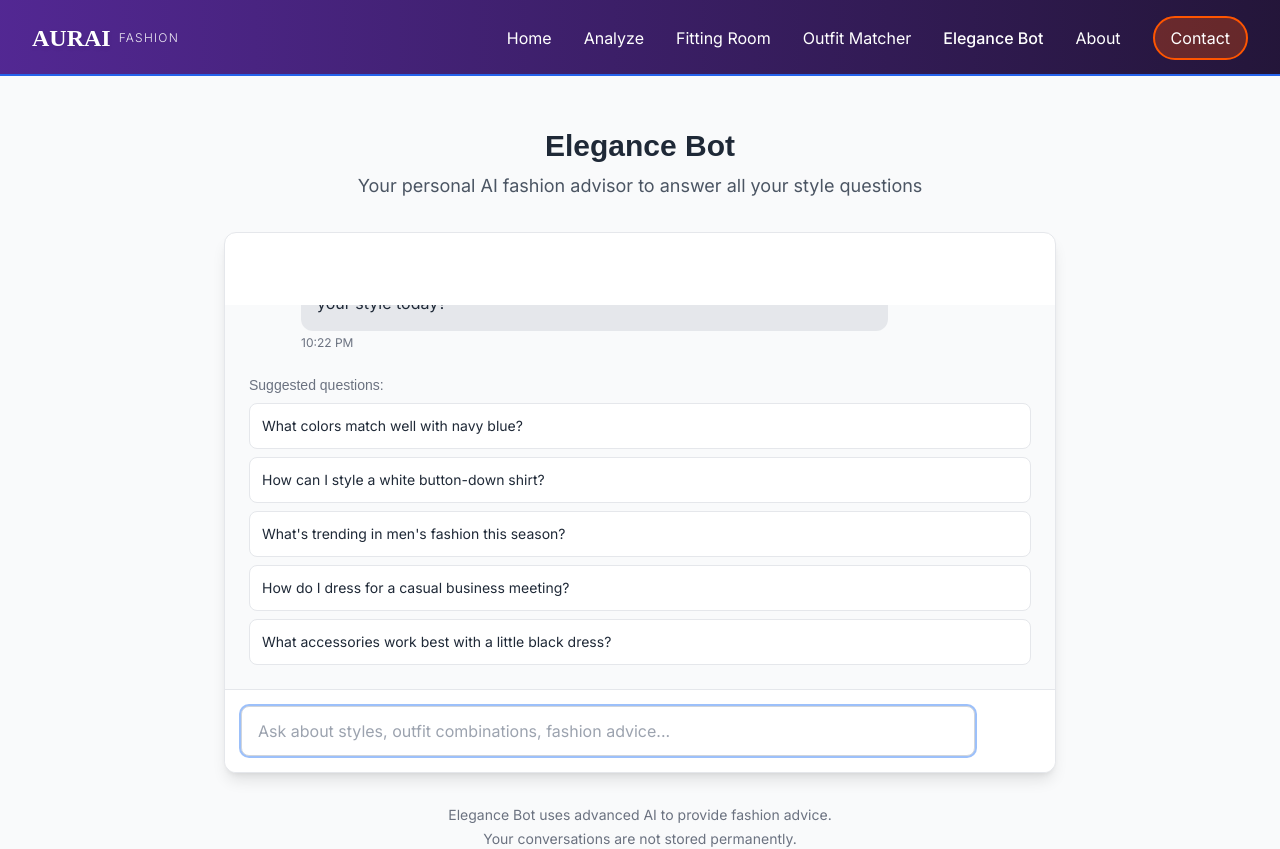
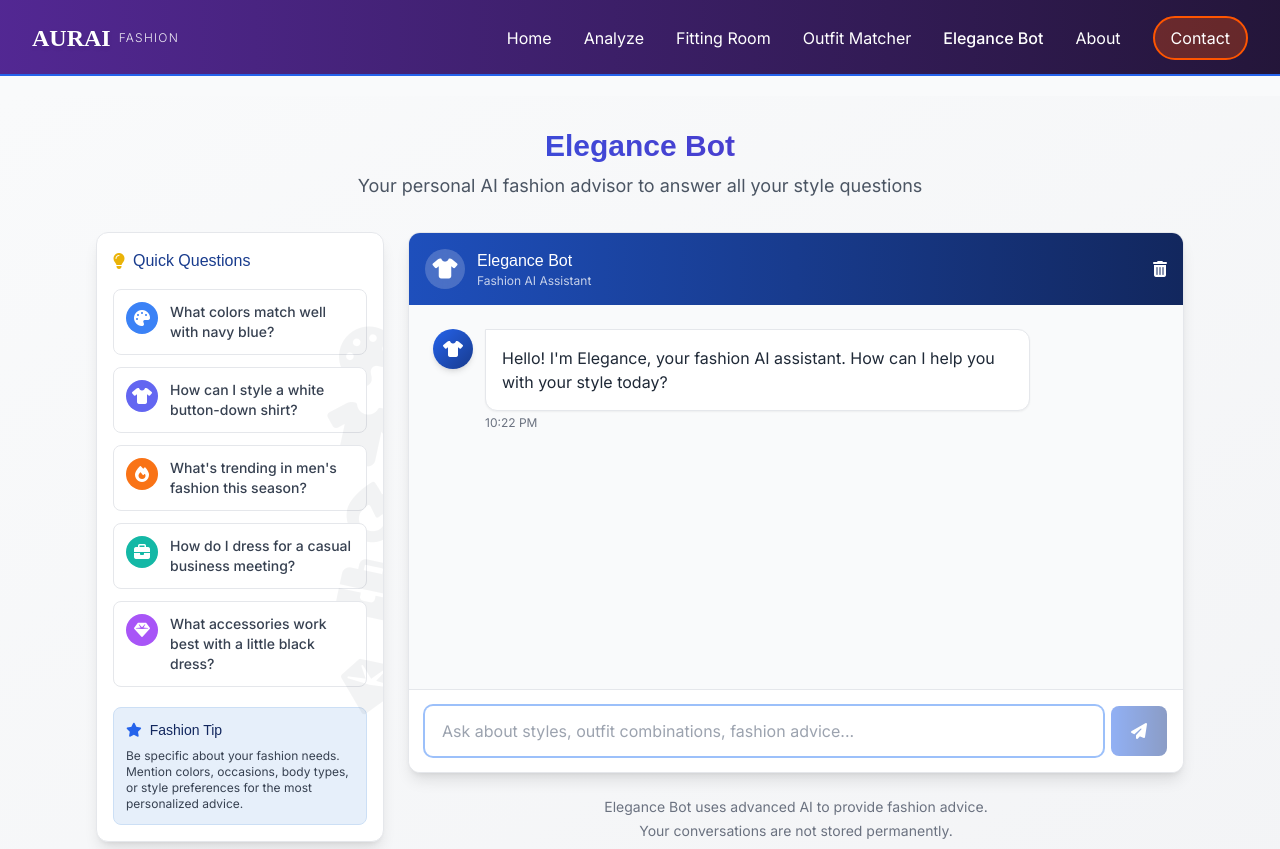
Before and after one commit to ZakariaLabban/ai-fashion-advisor, a React (Vite) app in the folder frontend/: page /chatbot in a window 1280 px wide. Shown: the top 849 px of the page. Built offline with nearby package versions, Linux system fonts and the light colour scheme.

Commit message:
fixed a bug in the Chatbot UI

```diff
--- a/frontend/src/pages/Chatbot.jsx
+++ b/frontend/src/pages/Chatbot.jsx
@@ -24,15 +24,41 @@ function Chatbot() {
   const [error, setError] = useState(null)
   const [sessionId, setSessionId] = useState('')
   const [showSuggestions, setShowSuggestions] = useState(true)
+  const [activeSuggestion, setActiveSuggestion] = useState(null)
   const messagesEndRef = useRef(null)
   const inputRef = useRef(null)
 
   const suggestedQuestions = [
-    "What colors match well with navy blue?",
-    "How can I style a white button-down shirt?",
-    "What's trending in men's fashion this season?",
-    "How do I dress for a casual business meeting?",
-    "What accessories work best with a little black dress?"
+    {
+      id: 1,
+      text: "What colors match well with navy blue?",
+      icon: "palette",
+      color: "bg-blue-500",
+    },
+    {
+      id: 2,
+      text: "How can I style a white button-down shirt?",
+      icon: "tshirt",
+      color: "bg-indigo-500",
+    },
+    {
+      id: 3,
+      text: "What's trending in men's fashion this season?",
+      icon: "fire",
+      color: "bg-orange-500",
+    },
+    {
+      id: 4,
+      text: "How do I dress for a casual business meeting?",
+      icon: "briefcase",
+      color: "bg-teal-500",
+    },
+    {
+      id: 5,
+      text: "What accessories work best with a little black dress?",
+      icon: "gem",
+      color: "bg-purple-500",
+    }
   ]
 
   // Generate a session ID when the component mounts
@@ -100,8 +126,13 @@ function Chatbot() {
   }
 
   const handleSuggestionClick = (suggestion) => {
-    setInput(suggestion)
+    setInput(suggestion.text)
+    setActiveSuggestion(null)
     inputRef.current?.focus()
+  }
+
+  const handleSuggestionHover = (id) => {
+    setActiveSuggestion(id)
   }
 
   const clearChat = () => {
@@ -115,21 +146,76 @@ function Chatbot() {
   }
 
   return (
-    <div className="py-8 bg-gray-50 min-h-screen">
-      <div className="max-w-4xl mx-auto px-4 sm:px-6 lg:px-8">
+    <div className="py-8 bg-gradient-to-br from-gray-50 to-gray-100 min-h-screen">
+      <div className="max-w-6xl mx-auto px-4 sm:px-6 lg:px-8">
         <div className="text-center mb-8">
-          <h1 className="text-3xl font-bold text-primary mb-2">Elegance Bot</h1>
+          <h1 className="text-3xl font-bold text-transparent bg-clip-text bg-gradient-to-r from-primary-500 to-secondary-600 mb-2">Elegance Bot</h1>
           <p className="text-lg text-gray-600">
             Your personal AI fashion advisor to answer all your style questions
           </p>
         </div>
 
+        <div className="flex flex-col lg:flex-row gap-6">
+          {/* Suggestions sidebar */}
+          <div className="w-full lg:w-72 flex-shrink-0">
+            <div className="sticky top-6 bg-white rounded-xl shadow-lg overflow-hidden border border-gray-200 p-4">
+              <h3 className="font-medium text-primary-700 mb-4 flex items-center">
+                <i className="fas fa-lightbulb text-yellow-500 mr-2"></i>
+                Quick Questions
+              </h3>
+
+              <div className="space-y-3">
+                {suggestedQuestions.map((suggestion) => (
+                  <div
+                    key={suggestion.id}
+                    className="relative"
+                    onMouseEnter={() => handleSuggestionHover(suggestion.id)}
+                    onMouseLeave={() => handleSuggestionHover(null)}
+                  >
+                    <button
+                      onClick={() => handleSuggestionClick(suggestion)}
+                      className={`w-full text-left p-3 transition-all duration-300 border
+                        ${activeSuggestion === suggestion.id
+                          ? 'bg-gradient-to-r from-gray-50 to-gray-100 border-gray-300 shadow-md transform -translate-y-1 scale-102'
+                          : 'bg-white border-gray-200 hover:bg-gray-50'
+                        } rounded-lg group overflow-hidden`}
+                    >
+                      <div className="absolute -right-8 -bottom-8 opacity-5 text-6xl transform rotate-12 group-hover:rotate-6 transition-transform">
+                        <i className={`fas fa-${suggestion.icon}`}></i>
+                      </div>
+                      <div className="relative z-10 flex items-start">
+                        <div className={`${suggestion.color} w-8 h-8 flex-shrink-0 rounded-full flex items-center justify-center text-white mr-3`}>
+                          <i className={`fas fa-${suggestion.icon}`}></i>
+                        </div>
+                        <div className="text-sm text-gray-700 font-medium">
+                          {suggestion.text}
+                        </div>
+                      </div>
+                    </button>
+                  </div>
+                ))}
+              </div>
+
+              <div className="mt-5 p-3 bg-primary-50 rounded-lg border border-primary-100">
+                <h4 className="text-sm font-medium text-primary-800 mb-2 flex items-center">
+                  <i className="fas fa-star text-primary-500 mr-2"></i>
+                  Fashion Tip
+                </h4>
+                <p className="text-xs text-gray-700">
+                  Be specific about your fashion needs. Mention colors, occasions, body types, or style preferences for the most personalized advice.
+                </p>
+              </div>
+            </div>
+          </div>
+
+          {/* Main chat area */}
+          <div className="flex-grow">
             <div className="bg-white rounded-xl shadow-lg overflow-hidden border border-gray-200">
               {/* Chat header */}
-          <div className="bg-primary text-white p-4 flex justify-between items-center">
+              <div className="bg-gradient-to-r from-primary-600 to-primary-800 text-white p-4 flex justify-between items-center">
                 <div className="flex items-center">
-              <div className="w-10 h-10 rounded-full bg-white flex items-center justify-center mr-3">
-                <i className="fas fa-tshirt text-primary text-xl"></i>
+                  <div className="w-10 h-10 rounded-full bg-white bg-opacity-20 backdrop-blur flex items-center justify-center mr-3">
+                    <i className="fas fa-tshirt text-white text-xl"></i>
                   </div>
                   <div>
                     <h3 className="font-medium">Elegance Bot</h3>
@@ -172,8 +258,8 @@ function Chatbot() {
                     <div className="flex-shrink-0">
                       <div className={`w-10 h-10 rounded-full flex items-center justify-center
                         ${message.role === 'user'
-                      ? 'bg-secondary ml-3'
-                      : 'bg-primary mr-3'}`}>
+                          ? 'bg-gradient-to-br from-secondary-500 to-secondary-700 shadow-md ml-3'
+                          : 'bg-gradient-to-br from-primary-500 to-primary-700 shadow-md mr-3'}`}>
                         <i className={`fas ${message.role === 'user' ? 'fa-user' : 'fa-tshirt'} text-white`}></i>
                       </div>
                     </div>
@@ -181,12 +267,12 @@ function Chatbot() {
                     {/* Message bubble */}
                     <div className="max-w-[75%]">
                       <div
-                    className={`p-4 rounded-xl ${
+                        className={`p-4 shadow-sm ${
                           message.role === 'user'
-                        ? 'bg-secondary text-white rounded-tr-none'
+                            ? 'bg-gradient-to-r from-secondary-500 to-secondary-600 text-white rounded-xl rounded-tr-none'
                             : message.isError
-                          ? 'bg-red-100 text-red-800 rounded-tl-none'
-                          : 'bg-gray-200 text-gray-800 rounded-tl-none'
+                              ? 'bg-red-100 text-red-800 rounded-xl rounded-tl-none'
+                              : 'bg-white border border-gray-200 text-gray-800 rounded-xl rounded-tl-none'
                         }`}
                       >
                         {message.content}
@@ -202,36 +288,18 @@ function Chatbot() {
                 {loading && (
                   <div className="mb-6 flex">
                     <div className="flex-shrink-0">
-                  <div className="w-10 h-10 rounded-full bg-primary mr-3 flex items-center justify-center">
+                      <div className="w-10 h-10 rounded-full bg-gradient-to-br from-primary-500 to-primary-700 shadow-md mr-3 flex items-center justify-center">
                         <i className="fas fa-tshirt text-white"></i>
                       </div>
                     </div>
                     <div className="max-w-[75%]">
-                  <div className="p-4 rounded-xl bg-gray-200 text-gray-800 rounded-tl-none">
+                      <div className="p-4 rounded-xl bg-white border border-gray-200 text-gray-800 rounded-tl-none">
                         <div className="flex space-x-2">
-                      <div className="w-2 h-2 bg-gray-500 rounded-full animate-bounce"></div>
-                      <div className="w-2 h-2 bg-gray-500 rounded-full animate-bounce delay-100"></div>
-                      <div className="w-2 h-2 bg-gray-500 rounded-full animate-bounce delay-200"></div>
+                          <div className="w-2 h-2 bg-primary-400 rounded-full animate-bounce"></div>
+                          <div className="w-2 h-2 bg-primary-500 rounded-full animate-bounce delay-100"></div>
+                          <div className="w-2 h-2 bg-primary-600 rounded-full animate-bounce delay-200"></div>
                         </div>
                       </div>
-                </div>
-              </div>
-            )}
-
-            {/* Suggested questions (show only at start) */}
-            {showSuggestions && messages.length === 1 && (
-              <div className="mt-6">
-                <h4 className="text-sm font-medium text-gray-500 mb-2">Suggested questions:</h4>
-                <div className="space-y-2">
-                  {suggestedQuestions.map((question, index) => (
-                    <button
-                      key={index}
-                      onClick={() => handleSuggestionClick(question)}
-                      className="block w-full text-left p-3 bg-white border border-gray-200 rounded-lg hover:bg-gray-50 transition-colors text-sm"
-                    >
-                      {question}
-                    </button>
-                  ))}
                     </div>
                   </div>
                 )}
@@ -248,13 +316,13 @@ function Chatbot() {
                     value={input}
                     onChange={(e) => setInput(e.target.value)}
                     placeholder="Ask about styles, outfit combinations, fashion advice..."
-                className="flex-grow px-4 py-3 border border-gray-300 rounded-lg focus:outline-none focus:ring-2 focus:ring-secondary"
+                    className="flex-grow px-4 py-3 border border-gray-300 rounded-lg focus:outline-none focus:ring-2 focus:ring-secondary focus:border-transparent"
                     disabled={loading}
                   />
                   <button
                     type="submit"
                     disabled={loading || !input.trim()}
-                className="bg-primary hover:bg-primary-dark text-white py-3 px-5 rounded-lg transition-colors disabled:opacity-50 disabled:cursor-not-allowed flex items-center justify-center"
+                    className="bg-gradient-to-r from-primary-500 to-primary-700 hover:from-primary-600 hover:to-primary-800 text-white py-3 px-5 rounded-lg transition-all duration-300 disabled:opacity-50 disabled:cursor-not-allowed flex items-center justify-center transform hover:scale-105 active:scale-95 focus:outline-none focus:ring-2 focus:ring-primary-500 focus:ring-opacity-50"
                   >
                     {loading ? (
                       <i className="fas fa-spinner fa-spin"></i>
@@ -266,13 +334,11 @@ function Chatbot() {
               </div>
             </div>
 
-        <div className="mt-8 text-center text-gray-500 text-sm">
+            <div className="mt-6 text-center text-gray-500 text-sm">
               <p>Elegance Bot uses advanced AI to provide fashion advice.</p>
               <p className="mt-1">Your conversations are not stored permanently.</p>
-          <p className="mt-3 text-xs">
-            <i className="fas fa-info-circle mr-1"></i>
-            For specific fashion advice, try including details like body type, occasion, or personal style preferences.
-          </p>
+            </div>
+          </div>
         </div>
       </div>
     </div>
```
Lines whose indentation alone changed are shown as unchanged.
